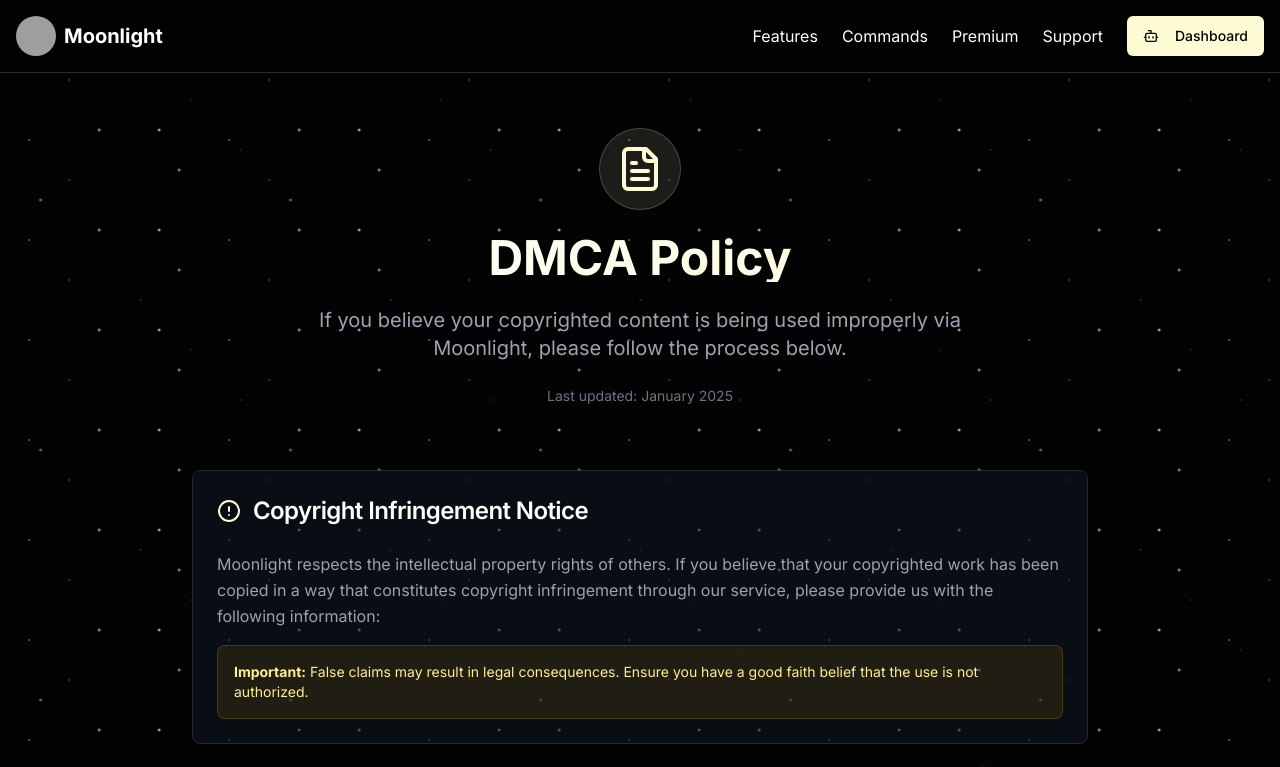
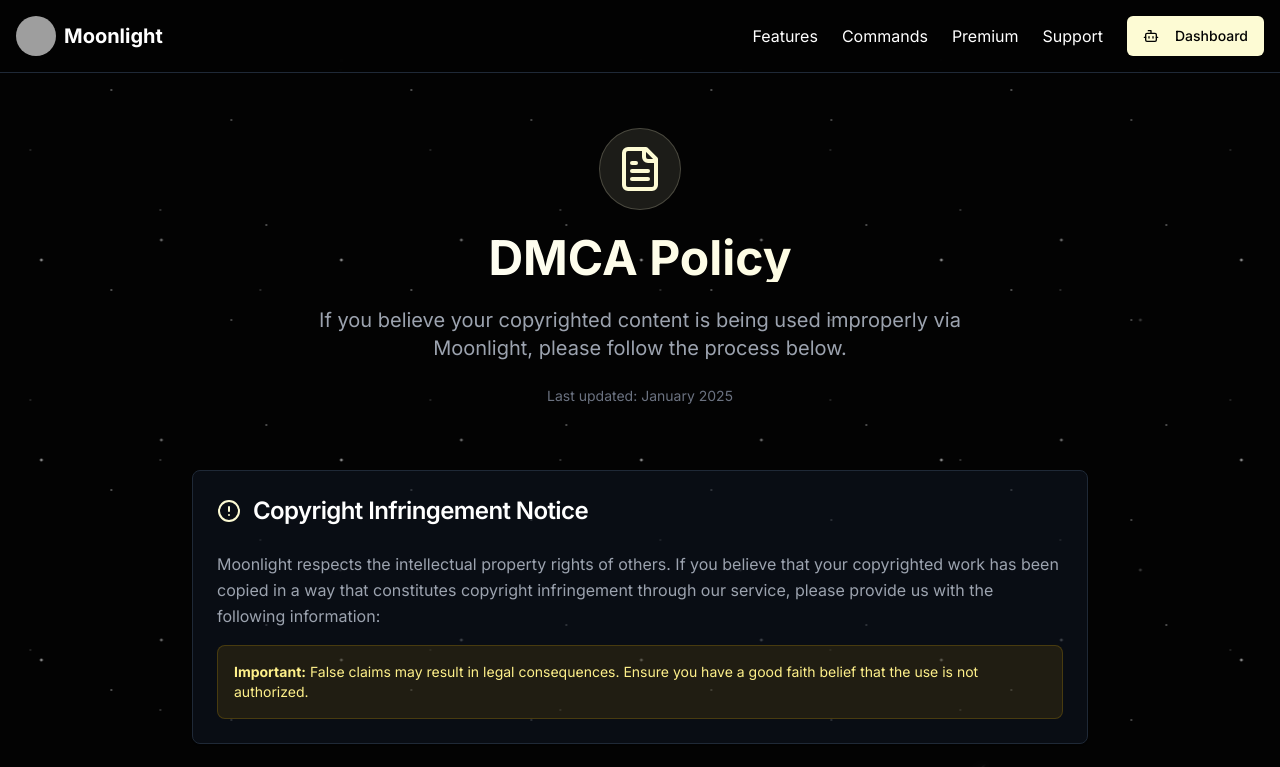
Before and after one commit to YashThakore/moonlightsite, a Next.js app in the folder frontend/: page /dmca in a window 1280 px wide. Shown: the top 767 px of the page. Built offline with nearby package versions, Linux system fonts and the light colour scheme; grey boxes are pictures that could not be loaded.

Commit message:
Update globals.css

```diff
--- a/frontend/app/globals.css
+++ b/frontend/app/globals.css
@@ -85,35 +85,36 @@
 .stars::before {
   content: "";
   position: absolute;
-  top: 0;
-  left: 0;
-  width: 100%;
-  height: 100%;
-  background-image: radial-gradient(2px 2px at 20px 30px, #eee, transparent),
-    radial-gradient(2px 2px at 40px 70px, rgba(255, 255, 255, 0.8), transparent),
-    radial-gradient(1px 1px at 90px 40px, #fff, transparent),
-    radial-gradient(1px 1px at 130px 80px, rgba(255, 255, 255, 0.6), transparent),
-    radial-gradient(2px 2px at 160px 30px, #ddd, transparent);
+  top: 0; left: 0;
+  width: 100%; height: 100%;
   background-repeat: repeat;
-  background-size: 200px 100px;
-  animation: sparkle-bg 20s linear infinite;
+  background-size: 300px 200px;
+  background-position: 0 0;
+  background-image:
+    radial-gradient(1px 1px at 15px 25px, #eee, transparent),
+    radial-gradient(2px 2px at 90px 60px, rgba(255,255,255,0.8), transparent),
+    radial-gradient(1px 1px at 160px 90px, #fff, transparent),
+    radial-gradient(2px 2px at 210px 40px, rgba(255,255,255,0.6), transparent),
+    radial-gradient(1px 1px at 280px 120px, #ddd, transparent);
+  animation: sparkle-bg 25s linear infinite;
 }
 
 .stars::after {
   content: "";
   position: absolute;
-  top: 0;
-  left: 0;
-  width: 100%;
-  height: 100%;
-  background-image: radial-gradient(1px 1px at 50px 50px, rgba(255, 255, 255, 0.5), transparent),
-    radial-gradient(1px 1px at 100px 100px, rgba(255, 255, 255, 0.3), transparent),
-    radial-gradient(1px 1px at 150px 150px, rgba(255, 255, 255, 0.4), transparent),
-    radial-gradient(2px 2px at 200px 200px, rgba(255, 255, 255, 0.6), transparent);
+  top: 0; left: 0;
+  width: 100%; height: 100%;
   background-repeat: repeat;
-  background-size: 250px 250px;
-  animation: sparkle-bg 30s linear infinite reverse;
+  background-size: 400px 250px;
+  background-position: 50px 100px;
+  background-image:
+    radial-gradient(1px 1px at 30px 40px, rgba(255,255,255,0.5), transparent),
+    radial-gradient(2px 2px at 110px 70px, rgba(255,255,255,0.3), transparent),
+    radial-gradient(1px 1px at 200px 150px, rgba(255,255,255,0.4), transparent),
+    radial-gradient(1px 1px at 330px 210px, rgba(255,255,255,0.6), transparent);
+  animation: sparkle-bg 40s linear infinite reverse;
 }
+
 
 @keyframes sparkle-bg {
   0% {
```
